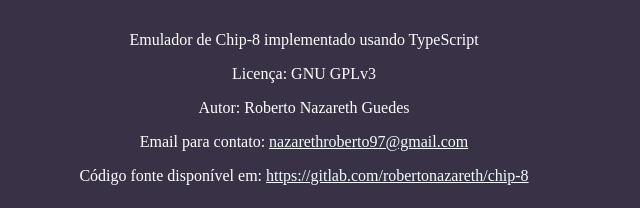
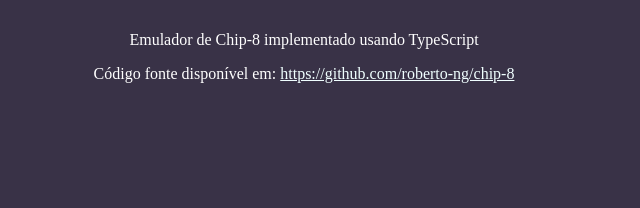
Before and after one commit to roberto-ng/chip-8, a website built with webpack: page index.html in a window 1280 px wide. Shown: the part 589-797 px from the top of the page, without its empty margins (336-976 px from the left). Built offline with nearby package versions, Linux system fonts and the light colour scheme; files whose address does not match are found by name.

Commit message:
move to github pages

```diff
--- a/index.html
+++ b/index.html
@@ -214,16 +214,13 @@
         <input type="file" id="rom-arquivo" class="nao-selecionar"/>
         <br/><br/>
         <p>Emulador de Chip-8 implementado usando TypeScript</p>
-        <p>Licença: GNU GPLv3</p>
-        <p>Autor: Roberto Nazareth Guedes</p>
-        <p>Email para contato: <a href="mailto: nazarethroberto97@gmail.com">nazarethroberto97@gmail.com</a></p>
         <p>
             Código fonte disponível em:
             <a
                 target="_blank"
-                href="https://gitlab.com/robertonazareth/chip-8"
+                href="https://github.com/roberto-ng/chip-8"
                 >
-                https://gitlab.com/robertonazareth/chip-8
+                https://github.com/roberto-ng/chip-8
             </a>
         </p>
 
```
Also changed, not shown: .github/workflows/intergrate.yml (added), README.md.
